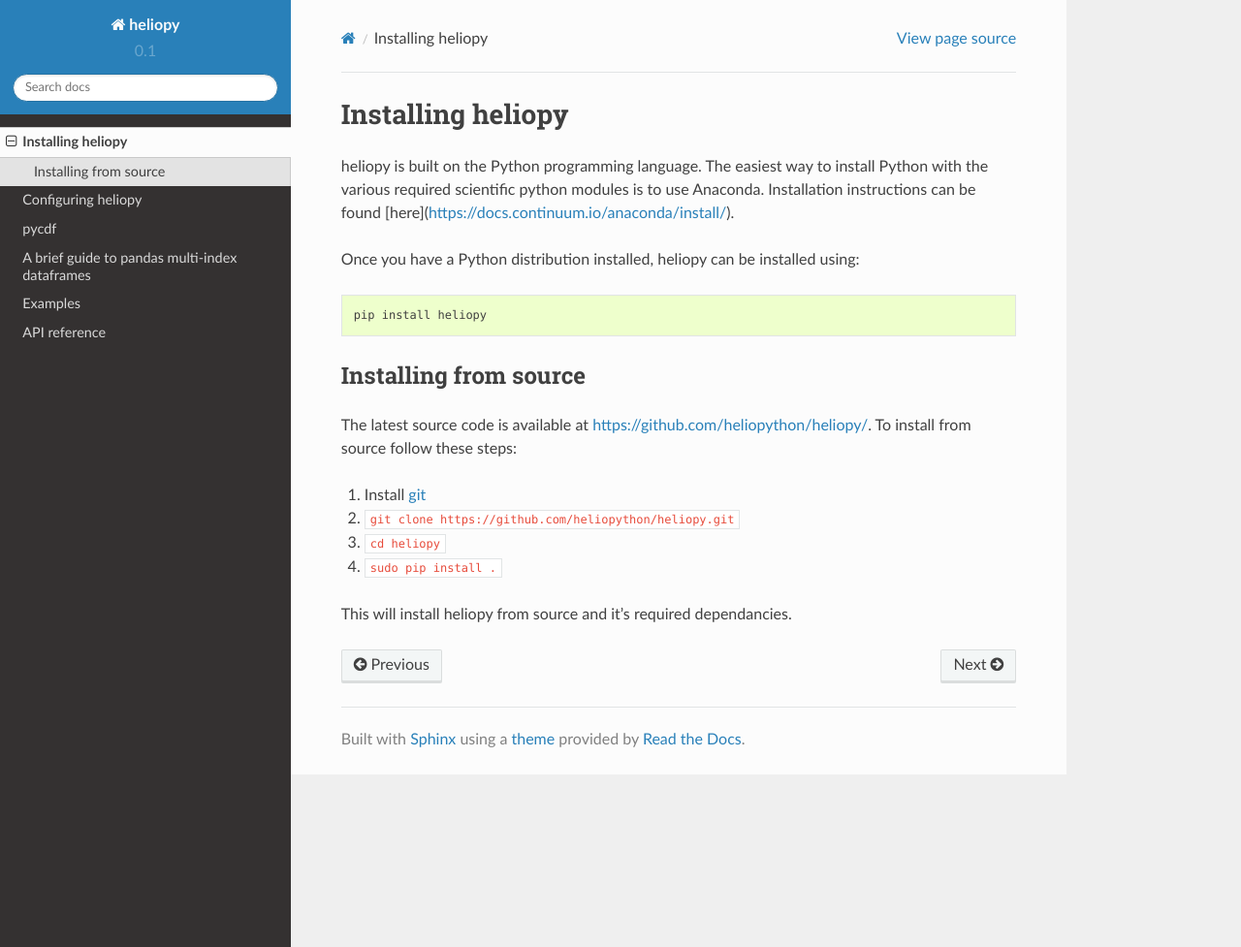
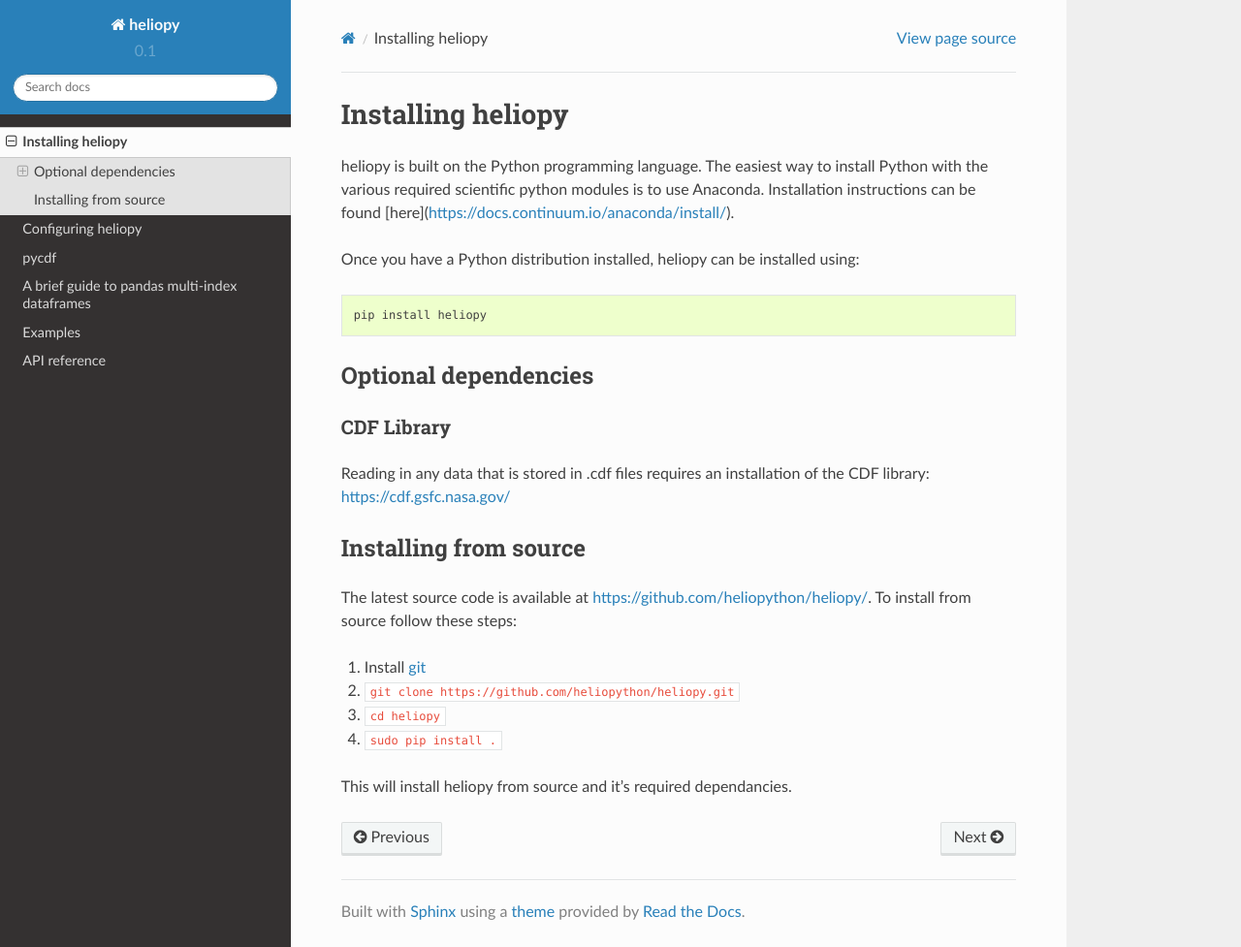
Before and after one commit to heliopython/heliopy, a Sphinx documentation site: the page built from doc/source/installing.rst, in a window 1280 px wide and 977 px high. Shown: the whole window at 97% size. Built offline with Sphinx 7.4.7 and the Read the Docs theme 2.0.0, drawn with Linux system fonts in a browser that asks for light colours.

Commit message:
Add note about CDF library

```diff
--- a/doc/source/installing.rst
+++ b/doc/source/installing.rst
@@ -8,6 +8,14 @@
 Once you have a Python distribution installed, heliopy can be installed using::
 
   pip install heliopy
+
+Optional dependencies
+---------------------
+
+CDF Library
+^^^^^^^^^^^
+Reading in any data that is stored in .cdf files requires an installation of
+the CDF library: https://cdf.gsfc.nasa.gov/
 
 Installing from source
 ----------------------
```
